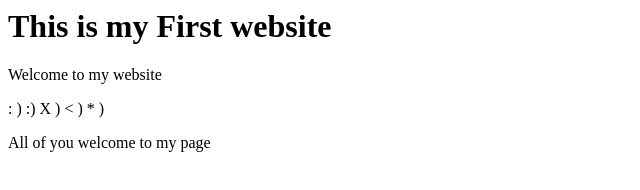
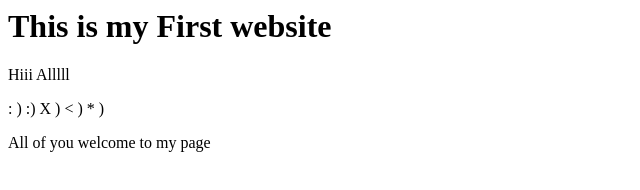
Before and after one commit to gadhumal2010/FirstRepository, a plain HTML site: page index.html in a window 1280 px wide. Shown: the whole page, without its empty margins (0-640 px from the left). Drawn offline with Linux system fonts and the light colour scheme.

Commit message:
changed index.html

```diff
--- a/index.html
+++ b/index.html
@@ -1,7 +1,7 @@
 <html>
 <title> This is My website</title>
 <h1>This is my First website</h1>
-<p>Welcome to my website</p>
+<p>Hiii Alllll</p>
 <p>: ) :) X ) < ) * )</p>
 <p> All of you welcome to  my page</p>
 </html>
```
